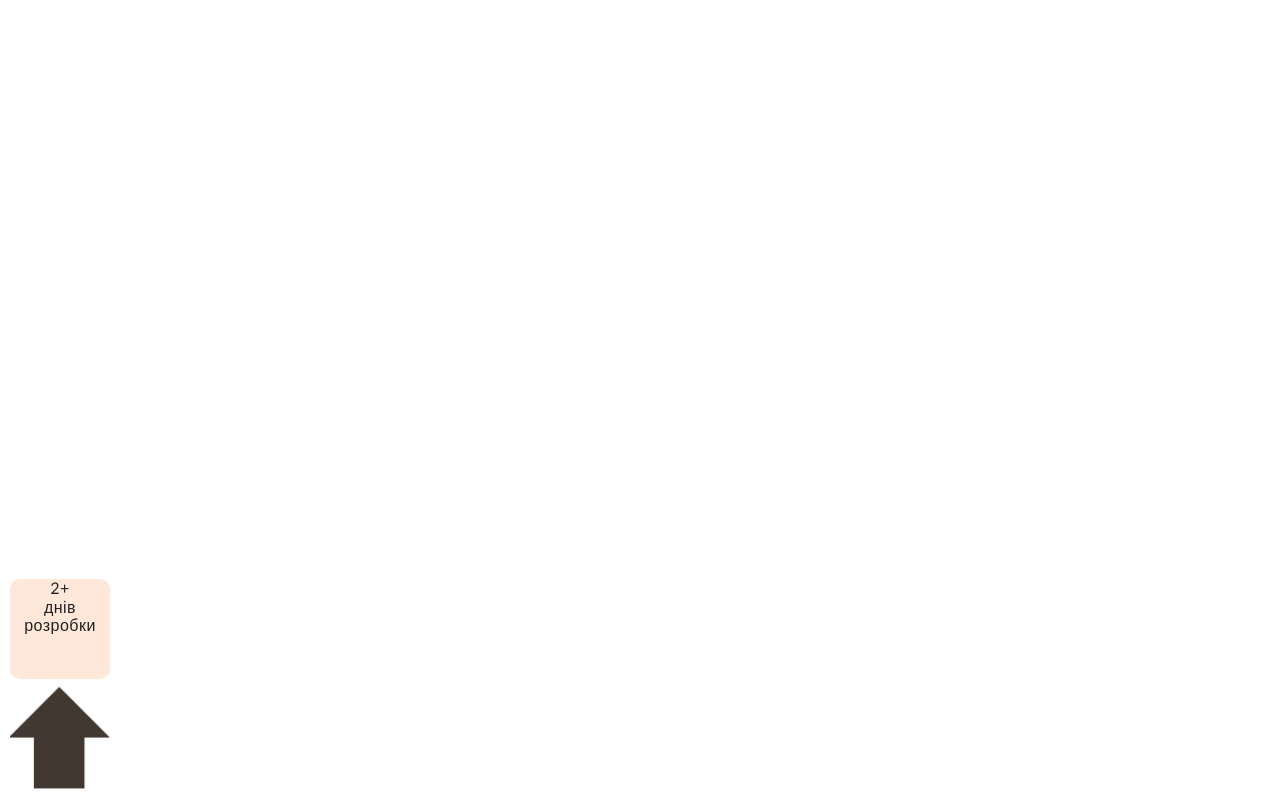
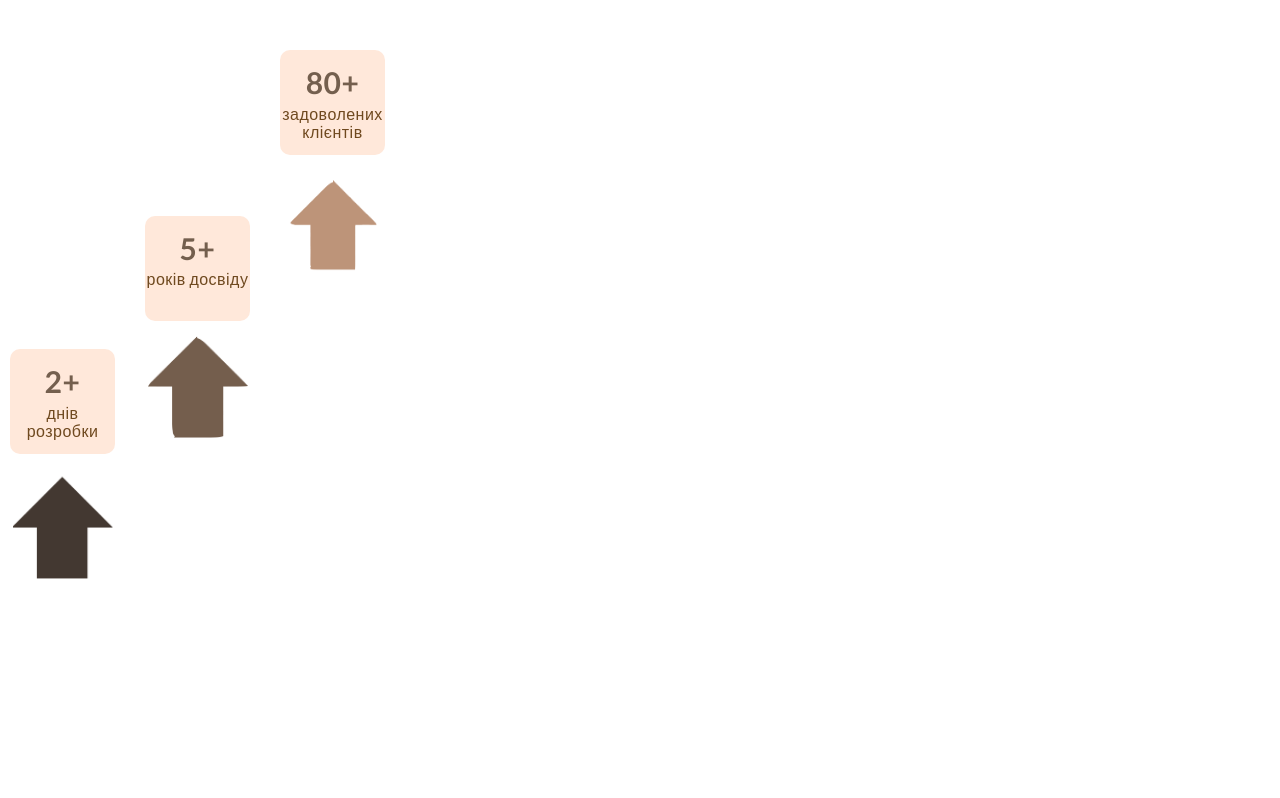
Before and after one commit to 11Vladislav/EcoVector, a plain HTML site: page index.html in a window 1280 px wide. Shown: the part 834-1632 px from the top of the page. After the commit the page ends 1432 px from the top, so only its background shows below. Drawn offline with Linux system fonts and the light colour scheme.

Commit message:
add second screen

```diff
--- a/index.html
+++ b/index.html
@@ -87,16 +87,27 @@
         <div class="pulse">
             <i class="fa fa-phone"><a href="tel:+380961111111"></a></i>
         </div>
-        <!-- <div class="arrow__down">
-            <img src="./images/arrow-1-down.png" alt="arrow down">
-        </div> -->
     </section>
     <section class="statistics">
         <div class="container">
-            <div class="box1">
-                <div class="box-text-wrap">
-                    <p class="number1">2+</p>
-                    <p class="descr1">днів розробки</p>
+            <div class="box">
+                <div class="chart-item" data-int="80">
+                    <span class="number" >80+</span>
+                    <span class="descr">задоволених клієнтів</span>
+                </div>
+                <img src="./images/arrow-2-up.png" width="100" alt="arrow1" />
+            </div>
+            <div class="box" >
+                <div class="chart-item" data-int="5">
+                    <span class="number">5+</span>
+                    <span class="descr">років досвіду</span>
+                </div>
+                <img src="./images/arrow-1-up.png" width="100" alt="arrow1" />
+            </div>
+            <div class="box">
+                <div class="chart-item" data-int="2">
+                    <span class="number" >2+</span>
+                    <span class="descr">днів розробки</span>
                 </div>
                 <img src="./images/arrow-3-up.png" width="100" alt="arrow1" />
             </div>
@@ -105,5 +116,6 @@
 </main>
     <script src="js/mobile-menu.js"></script>
     <script src="js/script.js"></script>
+    <!-- <script src="js/numbers.js"></script> -->
 </body>
 </html>
--- /dev/null
+++ b/js/numbers.js
@@ -0,0 +1,20 @@
+  document.addEventListener('DOMContentLoaded', () => {
+            const items = document.querySelectorAll('.chart-item');
+
+            items.forEach(item => {
+                const percent = parseInt(item.getAttribute('data-percent'));
+                const percentLabel = item.querySelector('.number');
+
+
+                let currentPercent = 0;
+                const interval = setInterval(() => {
+                    if (currentPercent >= percent) {
+                        clearInterval(interval);
+                    } else {
+                        currentPercent++;
+                        percentLabel.textContent = `${currentPercent}+`;
+
+                    }
+                }, 50); // Adjust speed by modifying this value
+            });
+        });
--- a/sass/components/main page/_preferences.scss
+++ b/sass/components/main page/_preferences.scss
@@ -94,22 +94,3 @@
         background-color: $main-color;
     }
  }
-
-//  @keyframes spin {
-//      0% {
-//          transform: rotate(0deg);
-//      }
-
-//      100% {
-//          transform: rotate(360deg);
-//      }
-//     }
-
-
-.arrow__down{
-    position: absolute;
-    width: 50px;
-    right: 10px;
-    bottom: 5px;
-    background-color: transparent;
-}
--- a/sass/components/main page/_statistics.scss
+++ b/sass/components/main page/_statistics.scss
@@ -1,25 +1,55 @@
 .statistics{
-    // background-image: url(../images/arrows-background.png);
-    // background-size: cover;
-    // background-repeat: no-repeat;
     position: relative;
-    height: 100vh;
+    height: 75vh;
     padding-top: 100px;
 }
 
-.box1{
-        // background-image: url(../images/arrows-background.png);
-    // background-size: cover;
-    // background-repeat: no-repeat;
+.box{
+    display: flex;
+    flex-direction: column;
+    align-items: center;
+    justify-content: space-around;
+    max-width: 105px;
     position: absolute;
-    bottom: 0;
+}
+
+.box:nth-child(1) {
+    bottom: 310px;
+    left: 280px;
+}
+
+.box:nth-child(2){
+    bottom: 160px;
+    left: 145px;
+}
+
+.box:nth-child(3) {
+    bottom: 10px;
     left: 10px;
 }
 
-.box-text-wrap{
-    width: 100px;
-    height: 100px;
+.chart-item{
+    display: flex;
+    flex-direction: column;
+    flex-wrap: wrap;
+    padding-top: 15px;
+    margin-bottom: 15px;
+    width: 105px;
+    height: 105px;
     border-radius: 10px;
     text-align: center;
     background-color: $box-color;
+
 }
+
+.number{
+    color: $main-color;
+    font-size: 30px;
+    font-weight: 700;
+}
+
+.descr{
+    margin-top: 5px;
+    color: $title-color;
+    font-size: 16px;
+}
```
Also changed, not shown: sass/main.css, 1 other file.
